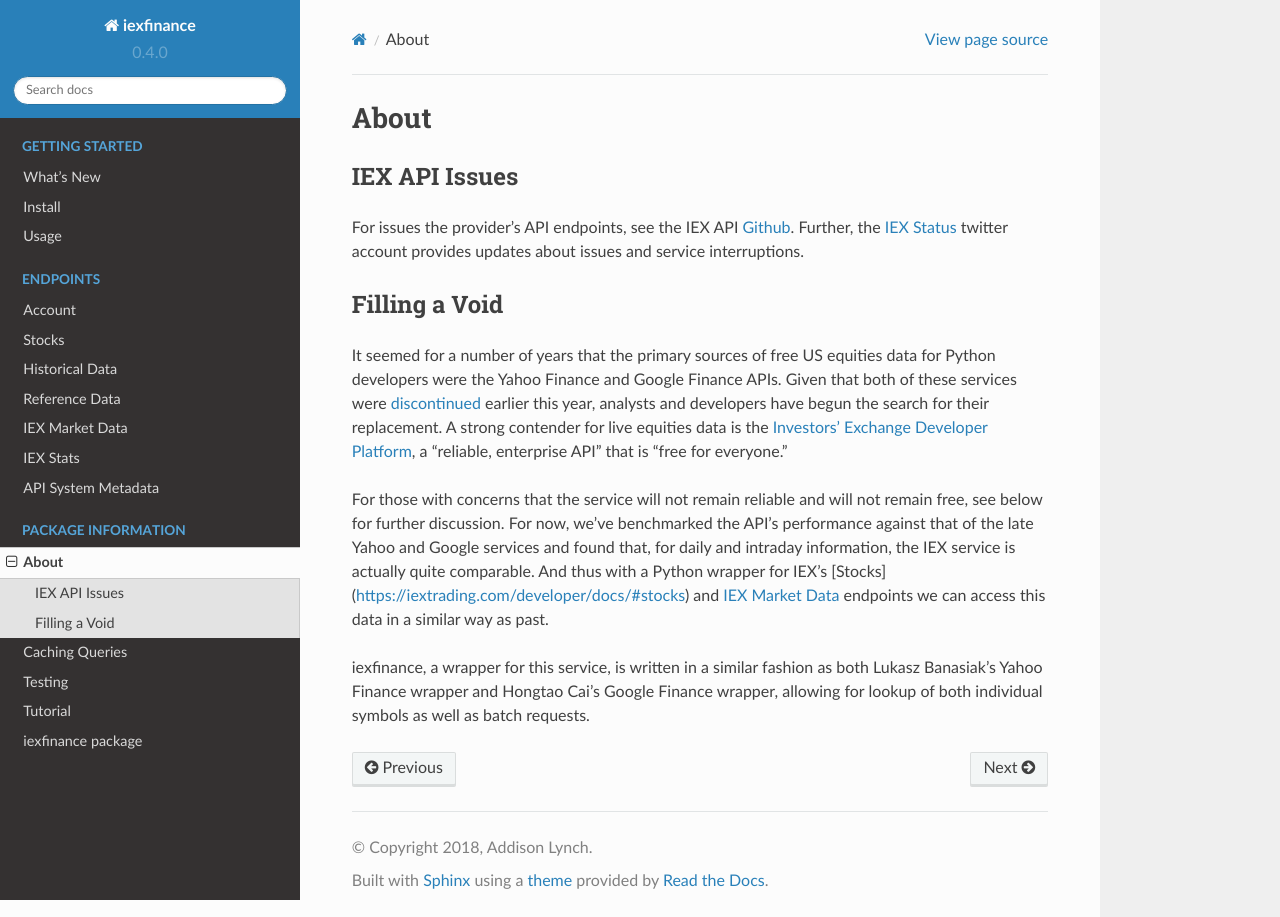
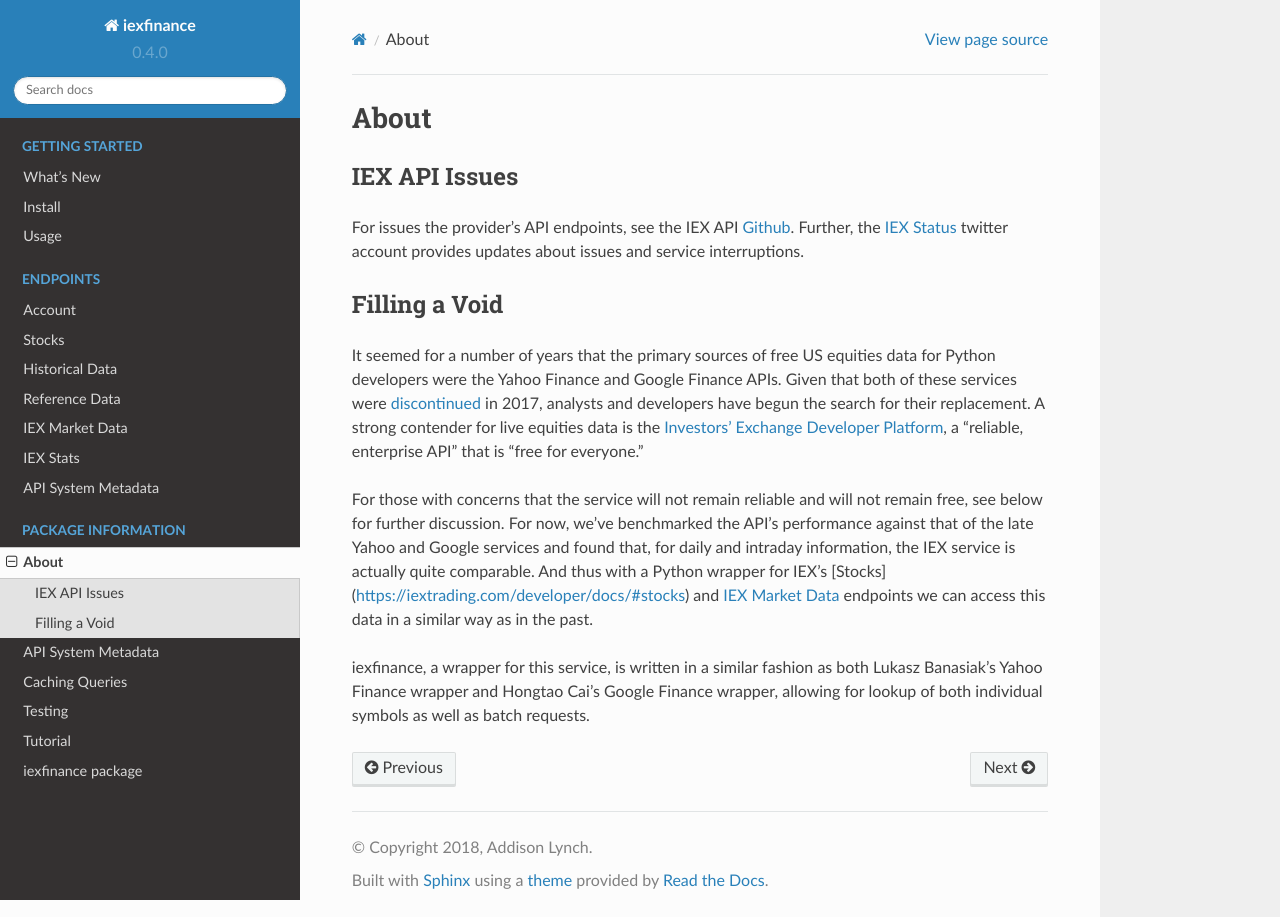
Before and after one commit to addisonlynch/iexfinance, a Sphinx documentation site: the page built from docs/source/about.rst, in a window 1280 px wide. Built offline with Sphinx 7.4.7 and the Read the Docs theme 2.0.0, drawn with Linux system fonts in a browser that asks for light colours.

Commit message:
Update docs

```diff
--- a/docs/source/about.rst
+++ b/docs/source/about.rst
@@ -19,7 +19,7 @@ It seemed for a number of years that the primary sources of free US
 equities data for Python developers were the Yahoo Finance and Google
 Finance APIs. Given that both of these services were
 `discontinued <https://forums.yahoo.net/t5/Yahoo-Finance-help/Is-Yahoo-Finance-API-broken/td-p/250503>`__
-earlier this year, analysts and developers have begun the search for
+in 2017, analysts and developers have begun the search for
 their replacement. A strong contender for live equities data is the
 `Investors' Exchange <https://iextrading.com>`__ `Developer
 Platform <https://iextrading.com/developer>`__, a "reliable, enterprise
@@ -32,7 +32,7 @@ Google services and found that, for daily and intraday information, the
 IEX service is actually quite comparable. And thus with a Python wrapper
 for IEX's [Stocks] (https://iextrading.com/developer/docs/#stocks) and
 `IEX Market Data <https://iextrading.com/developer/docs/#iex-market-data>`__
-endpoints we can access this data in a similar way as past.
+endpoints we can access this data in a similar way as in the past.
 
 iexfinance, a wrapper for this service, is written in a similar fashion
 as both Lukasz Banasiak's Yahoo Finance wrapper and Hongtao Cai's Google
--- a/docs/source/index.rst
+++ b/docs/source/index.rst
@@ -41,6 +41,7 @@ Contents
    :caption: Package Information
 
    about
+   apistatus
    caching
    testing
    tutorial
--- a/docs/source/stats.rst
+++ b/docs/source/stats.rst
@@ -132,7 +132,7 @@ Access is available through the top-level function ``get_stats_daily()``:
 
 .. autofunction:: get_stats_daily
 
-Data retrieval period must be between 1/2014 and today.
+Data retrieval period must be between 2/2014 and today.
 
 .. _stats.daily.usage:
 
--- a/iexfinance/__init__.py
+++ b/iexfinance/__init__.py
@@ -9,7 +9,7 @@ from iexfinance.utils import _sanitize_dates
 from iexfinance.utils.exceptions import IEXQueryError
 
 __author__ = 'Addison Lynch'
-__version__ = '0.3.5'
+__version__ = '0.4.0'
 
 # Data provided for free by IEX
 # Data is furnished in compliance with the guidelines promulgated in the IEX
```
